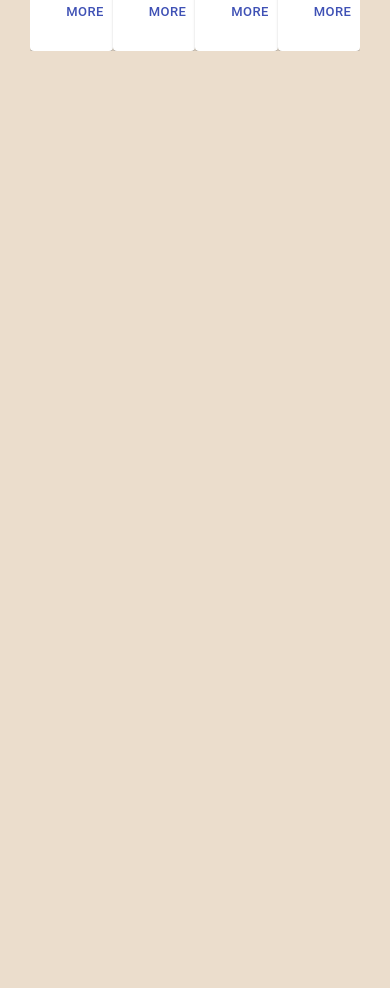
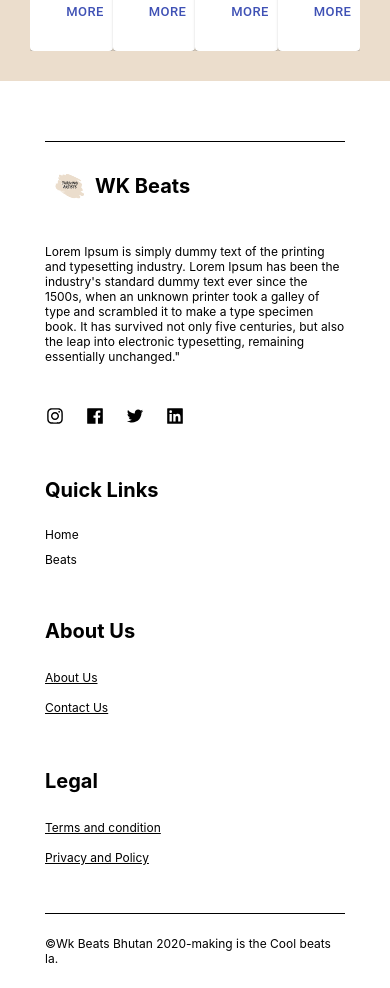
Before and after one commit to JigmeT123/thriving-artists, a React (Create React App) app: page /gallery in a window 390 px wide. Shown: the part 1980-2968 px from the top of the page. Before the commit the page ends 2061 px from the top, so only its background shows below. Built offline with nearby package versions, Linux system fonts and the light colour scheme.

Commit message:
ADDED: json-server for fake backend

```diff
--- a/package.json
+++ b/package.json
@@ -10,6 +10,7 @@
     "@testing-library/user-event": "^12.2.2",
     "react": "^17.0.1",
     "react-dom": "^17.0.1",
+    "react-icons": "^4.1.0",
     "react-router-dom": "^5.2.0",
     "react-scripts": "4.0.1",
     "web-vitals": "^0.2.4"
--- a/src/App.js
+++ b/src/App.js
@@ -4,6 +4,8 @@ import SideDrawer from './components/sideDrawer/SideDrawer';
 import {BrowserRouter as Router, Route, Switch} from 'react-router-dom';
 import Backdrop from './components/Backdrop/Backdrop';
 import Gallery from './components/Gallery/Gallery';
+import Footer from './components/footer/Footer';
+
 const App = () => {
   const [toggle, setToggle] = useState(false)
     const drawerToggleHandler = () => {
@@ -27,7 +29,7 @@ const App = () => {
                 <Switch>
                     <Route path="/gallery" component={Gallery} />
                 </Switch>
-
+<Footer />
             </div>
         </Router>
 
--- /dev/null
+++ b/src/components/footer/Footer.js
@@ -0,0 +1,61 @@
+import styles from './footer.module.css';
+import {AiOutlineInstagram, AiFillFacebook, AiOutlineTwitter, AiFillLinkedin} from 'react-icons/ai'
+import {Link} from 'react-router-dom';
+import logo from '../../assets/logo.svg';
+
+const Footer = () => {
+    return (
+        <div className={styles.footer}>
+            <div className={styles.footerChildOneContainer}>
+                <div className={styles.footerOne}>
+                    <div className={styles.titleHolder}>
+                        <img className={styles.imgLogo} src={logo} alt="CompanyLogo"/>
+                        <h4>WK Beats</h4>
+                    </div>
+
+                    <p>Lorem Ipsum is simply dummy text of the printing and typesetting industry. Lorem Ipsum has been the industry's standard dummy text ever since the 1500s, when an unknown printer took a galley of type and scrambled it to make a type specimen book. It has survived not only five centuries, but also the leap into electronic typesetting, remaining essentially unchanged."</p>
+                    <div className={styles.footerOneMediaContainer}>
+                        <a href="#" rel="noopener noreferrer" target="_blank" className={styles.footerInsta}><AiOutlineInstagram/>
+                        </a>
+                        <a href="/" rel="noopener noreferrer" target="_blank" className={styles.footerFacebook}><AiFillFacebook/>
+                        </a>
+                        <a href="/" rel="noopener noreferrer" target="_blank" className={styles.footerTwitter}><AiOutlineTwitter/>
+                        </a>
+                        <a href="/" rel="noopener noreferrer" target="_blank" className={styles.footerLinkedin}><AiFillLinkedin/>
+                        </a>
+                    </div>
+                </div>
+
+                <div className={styles.footerTwo}>
+                    <h4>Quick Links</h4>
+                    <Link href="/">Home</Link>
+                    <Link href="/beats">Beats</Link>
+
+                </div>
+                <div className={styles.footerFour}>
+                    <h4>About Us</h4>
+                    <Link href="/aboutUs">About Us</Link>
+                    <Link href="/contactUs">Contact Us</Link>
+
+                </div>
+                <div className={styles.footerThree}>
+                    <h4>Legal</h4>
+                    <Link href="/">Terms and condition
+                    </Link>
+                    <Link href="/">Privacy and Policy</Link>
+                </div>
+            </div>
+            <div className={styles.line}></div>
+            <div className={styles.footerChildTwoContainer}>
+                <div className={styles.footerTwoContainer}>
+                    <p>
+                        &copy;Wk Beats Bhutan 2020-
+                        <span>making is the Cool beats la.</span>
+                    </p>
+                </div>
+            </div>
+        </div>
+    )
+}
+
+export default Footer
--- /dev/null
+++ b/src/components/footer/footer.module.css
@@ -0,0 +1,230 @@
+.footer {
+    background-color: #ffffff;
+    color: black;
+    padding: 0px 45px;
+    padding-top: 10px;
+}
+.imgLogo{
+    height: 100px;
+    width: 100px;
+}
+.titleHolder{
+    display: flex;
+    align-items: center;
+    width: 60%;
+    padding-top: 10px;
+}
+.titleHolder > h4{
+    color: #000000;
+}
+.footerChildOneContainer {
+    display: flex;
+    margin-bottom: 40px;
+    height: auto;
+    border-top: 1px #000000 solid;
+    padding-top: 30px;
+    margin-top: 50px;
+}
+
+.footerOne {
+    width: 100%;
+    flex: 0.35;
+    height: auto;
+    display: flex;
+    flex-direction: column;
+    margin-top: -35px;
+}
+.footerOne > p {
+    font-size: 12px;
+    margin-top: 20px;
+}
+.footerOne > h4 {
+    color: #000000;
+    margin-left: 10px;
+}
+.footerOne > h4 > span {
+    color: #000000;
+}
+.footerOneMediaContainer {
+    display: flex;
+    align-items: center;
+    margin-top: 20px;
+}
+.footerOneMediaContainer > a {
+    color: #000000;
+    margin-right: 20px;
+    font-size: 20px;
+    margin-top: 10px;
+}
+
+.footerTwo {
+    flex: 0.25;
+    display: flex;
+    flex-direction: column;
+    /* justify-content: center; */
+    align-items: center;
+}
+.footerTwo > h4 {
+    color: #000000;
+    margin-bottom: 20px;
+}
+.footerTwo > a {
+    color: black;
+    text-decoration: none;
+    font-size: 14px;
+    line-height: 25px;
+}
+.footerTwo > a:hover {
+    text-decoration: none;
+    color: black;
+}
+.footerThree {
+    flex: 0.25;
+    display: flex;
+    flex-direction: column;
+    align-items: center;
+    /* padding-top: 92px; */
+}
+.footerThree > h4 {
+    color: #000000;
+    margin-bottom: 20px;
+}
+.footerThree > a {
+    color: black;
+    font-size: 14px;
+    line-height: 30px;
+}
+.footerThree > a:hover {
+    text-decoration: none;
+    color: black;
+}
+
+.footerFour {
+    flex: 0.25;
+    display: flex;
+    flex-direction: column;
+    align-items: center;
+    /* padding-top: 95px; */
+}
+.footerFour > h4 {
+    color: #000000;
+    margin-bottom: 20px;
+}
+.footerFour > a {
+    color: black;
+    font-size: 14px;
+    line-height: 30px;
+}
+.footerFour > a:hover {
+    text-decoration: none;
+    color: black;
+}
+.footerChildTwoContainer {
+    display: flex;
+    height: 100%;
+    justify-content: space-between;
+    padding: 10px 0;
+}
+
+.line{
+    width: 100%;
+    height: 1px;
+    background-color: #000000;
+}
+.footerTwoContainer {
+    flex: 0.5;
+    display: flex;
+    justify-content: left;
+    align-items: center;
+
+}
+.footerTwoContainer > p {
+    color: #000000;
+    font-size: 12px;
+}
+.footerTwoStats {
+    flex: 0.5;
+    display: flex;
+    height: 100%;
+    justify-content: flex-end;
+    align-items: center;
+
+}
+.footerTwoStats > p {
+    margin-right: 20px;
+    align-items: center;
+    font-weight: 600;
+}
+.footerTwoStats > p > span {
+    color: #000000;
+    font-weight: 400;
+}
+
+
+@media only screen and (max-width: 854px) {
+    .footerOne > p {
+        font-size: 12px;
+        margin-top: 20px;
+    }
+    .footerOne > h4, .footerTwo > h4, .footerThree > h4, .footerFour > h4 {
+      font-size: 20px;
+    }
+    .footerTwo > a,
+    .footerThree > a,
+    .footerFour > a{
+        font-size: 12px;
+    }
+
+    .footerChildTwoContainer{
+        justify-content: space-between;
+    }
+    .footerTwoContainer{
+        font-size: 12px;
+    }
+
+    .footerTwoStats > p {
+        font-size: 12px;
+    }
+
+  }
+
+  @media only screen and (max-width: 645px) {
+    .footerChildOneContainer {
+        height: auto;
+    }
+    .imgLogo{
+        width: 50px;
+        height: 50px;
+    }
+    .titleHolder > h4{
+        font-size: 20px;
+    }
+    .footerChildOneContainer {
+        flex-direction: column;
+    }
+    .footerOne {
+        width: 100%;
+        flex: 1;
+        height: auto;
+    }
+    .footerTwo, .footerTwo, .footerThree, .footerFour {
+        flex: 1;
+        align-items: flex-start;
+        margin-top: 20px;
+        padding-top: 0px;
+
+    }
+
+  }
+  @media only screen and (max-width: 456px) {
+    .footerChildTwoContainer{
+        flex-direction: column;
+    }
+    .footerTwoContainer{
+       width: 100%;
+    }
+
+    .footerTwoStats > p {
+        width: 100%;
+    }
+  }
```
Also changed, not shown: 2 other files (tests, documents, lock files or other folders).
